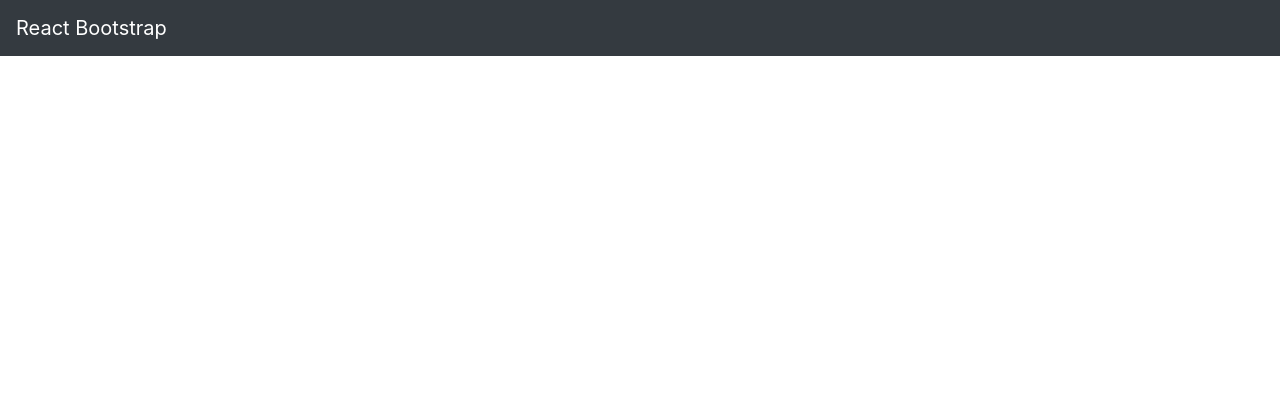
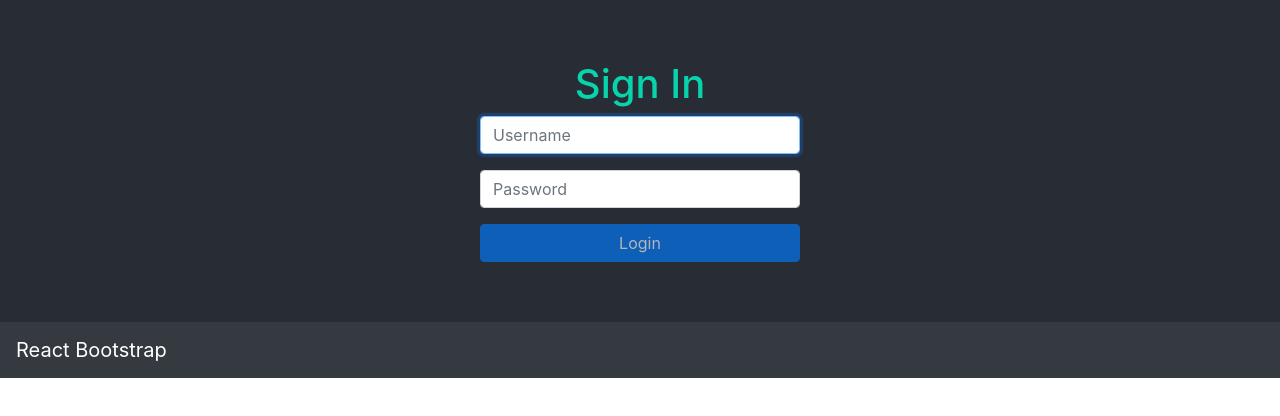
Before and after one commit to mehr-licht/FEUP-SINF, a React (Create React App) app in the folder machip/: page / in a window 1280 px wide. Shown: the top 416 px of the page. Built offline with nearby package versions, Linux system fonts and the light colour scheme.

Commit message:
Starting Login Page

```diff
--- a/machip/src/App.js
+++ b/machip/src/App.js
@@ -1,10 +1,12 @@
 import React from 'react';
 import {Navbar} from 'react-bootstrap';
 import './App.css';
+import Login from './components/Login';
 
 function App() {
   return (
     <div className="App">
+      <Login></Login>
       <Navbar bg="dark" variant="dark">
         <Navbar.Brand href="#home">
           React Bootstrap
--- /dev/null
+++ b/machip/src/components/Login/Login.css
@@ -0,0 +1,12 @@
+
+  .Login {
+    color: #09d3ac;
+    background-color: #282c34;
+    padding: 60px 0;
+  }
+
+
+  .Login form {
+    margin: 0 auto;
+    max-width: 320px;
+  }
--- /dev/null
+++ b/machip/src/components/Login/Login.js
@@ -0,0 +1,46 @@
+import React, { useState } from "react";
+import { Button, FormGroup, FormControl } from "react-bootstrap";
+import "./Login.css";
+
+export default function Login(props) {
+  const [Username, setEmail] = useState("");
+  const [password, setPassword] = useState("");
+
+  function validateForm() {
+    return Username.length > 0 && password.length > 0;
+  }
+
+  function handleSubmit(event) {
+    event.preventDefault();
+  }
+
+  return (
+    <div className="Login">
+      <form onSubmit={handleSubmit}>
+        <h1>
+          Sign In
+        </h1>
+        <FormGroup controlId="Username" bsSize="large">
+          <FormControl
+            autoFocus
+            placeholder='Username'
+            type="Username"
+            value={Username}
+            onChange={e => setEmail(e.target.value)}
+          />
+        </FormGroup>
+        <FormGroup controlId="password" bsSize="large">
+          <FormControl
+            placeholder='Password'
+            value={password}
+            onChange={e => setPassword(e.target.value)}
+            type="password"
+          />
+        </FormGroup>
+        <Button block bsSize="large" disabled={!validateForm()} type="submit">
+          Login
+        </Button>
+      </form>
+    </div>
+  );
+}
--- /dev/null
+++ b/machip/src/components/Login/index.js
@@ -0,0 +1,3 @@
+import Login from './Login';
+
+export default Login;
```
